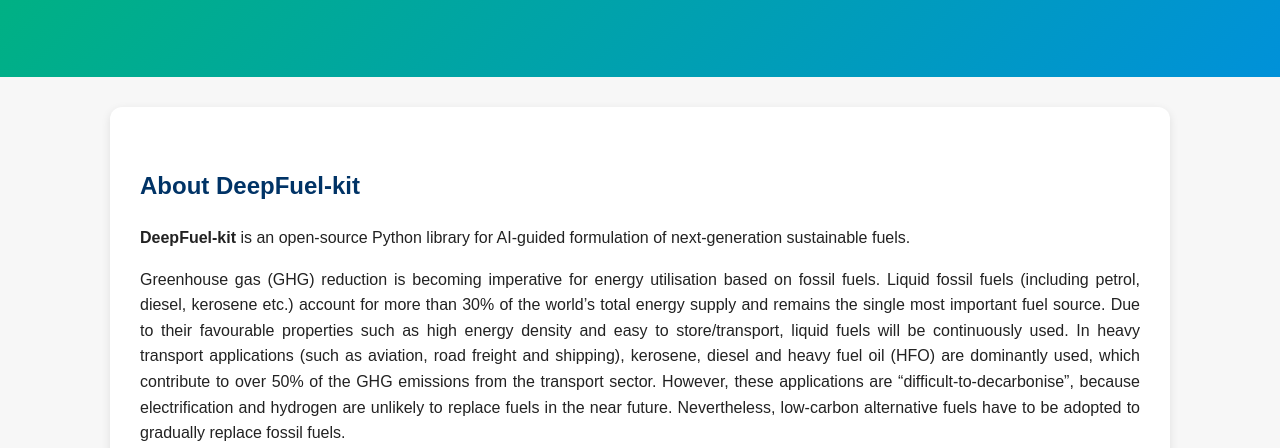
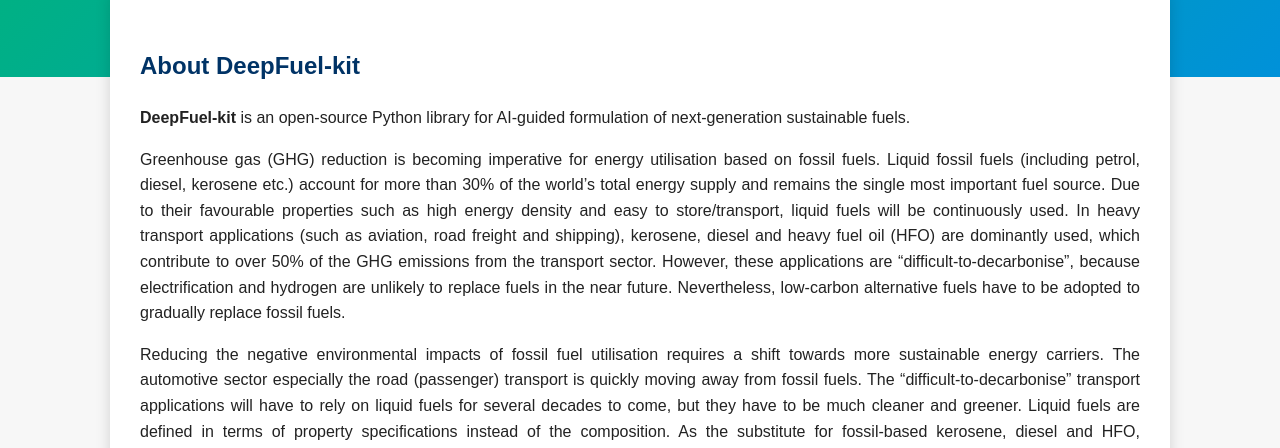
Before and after one commit to DeepFuel/DeepFuel.github.io, a plain HTML site: page index.html in a window 1280 px wide. Shown: the part 321-769 px from the top of the page. Drawn offline with Linux system fonts and the light colour scheme.

Commit message:
Update index.html

```diff
--- a/index.html
+++ b/index.html
@@ -43,15 +43,18 @@ header {
       margin: 5px 0 0;
       font-size: 1.2rem;
     }
+/* Container */
 .container {
   width: 80%;
   max-width: 1000px;
-      margin: 30px auto;
+  margin: -90px auto 30px; /* negative margin to lift container over header */
   background: white;
   padding: 30px;
   border-radius: 12px;
-      box-shadow: 0 3px 10px rgba(0,0,0,0.1);
-      text-align: justify; /* <-- added */
+  box-shadow: 0 3px 15px rgba(0,0,0,0.15);
+  text-align: justify;
+  position: relative;
+  z-index: 1;
 }
     h2 {
       color: #003366;
```
Lines whose indentation alone changed are shown as unchanged.
